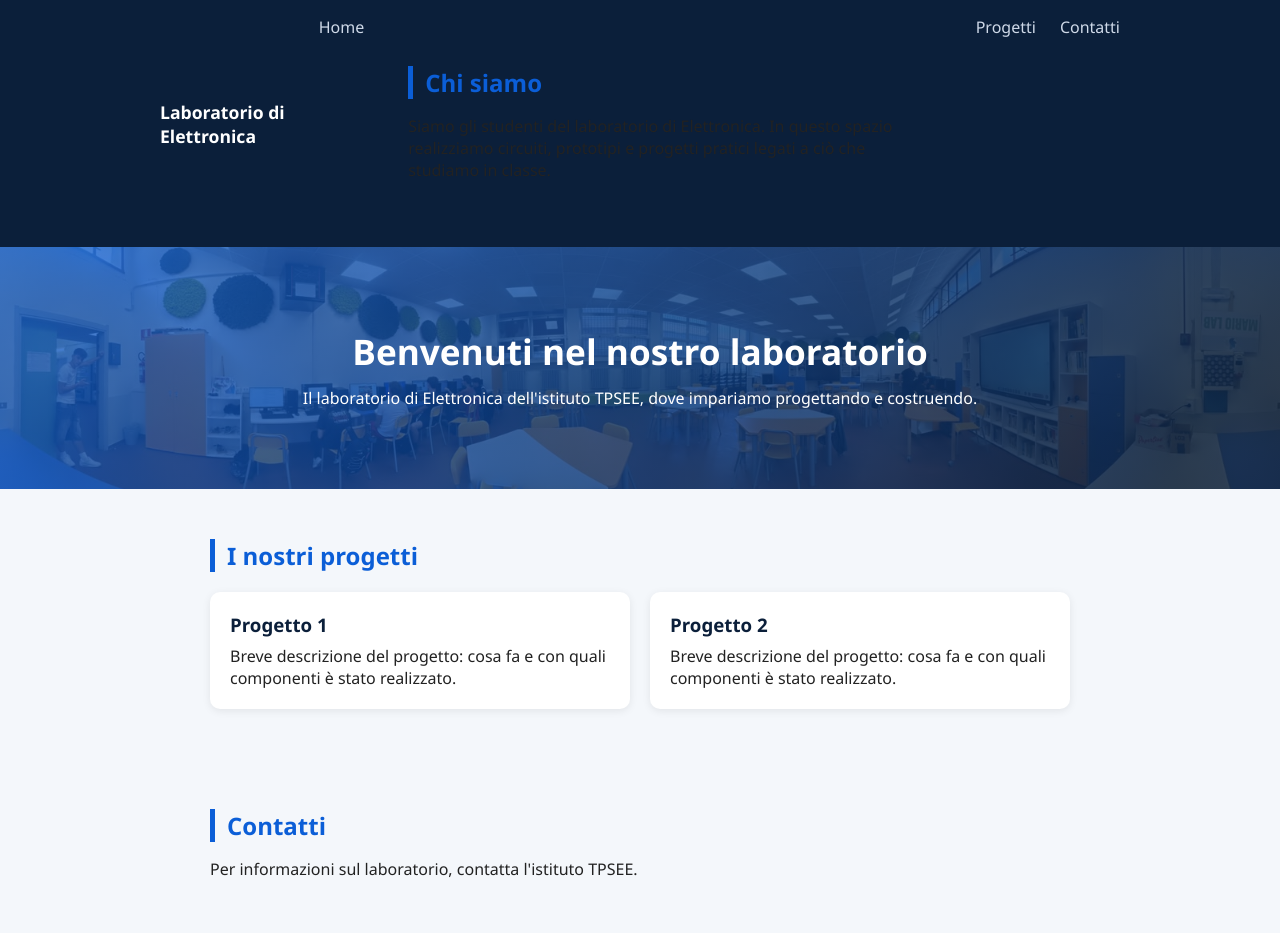
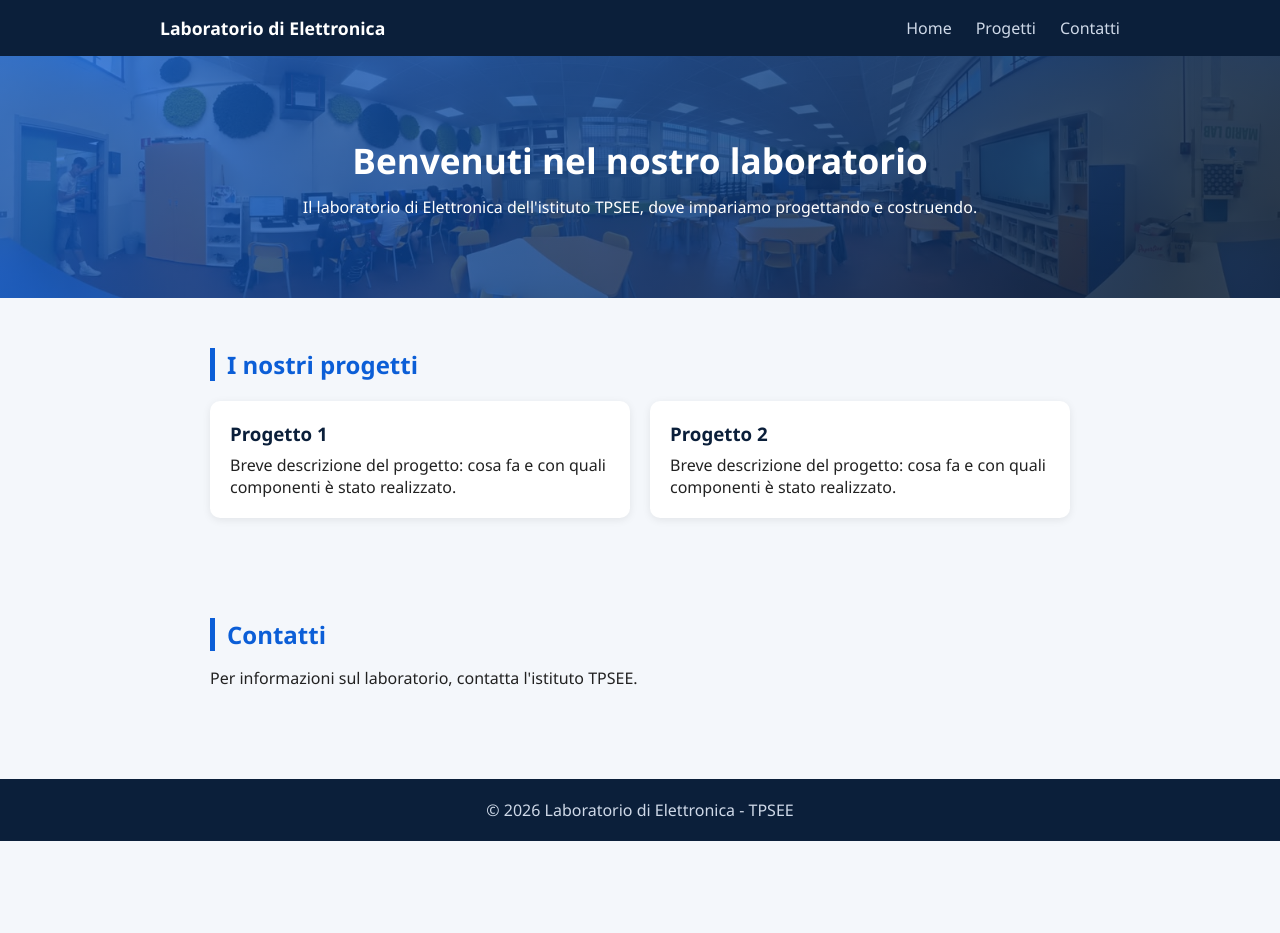
Before and after one commit to mohamedwaelabdelhafizfadlawadalla-cell/laboratorio-di-scuola-, a plain HTML site: page index.html in a window 1280 px wide. Shown: the top 933 px of the page. After the commit the page ends 841 px from the top, so only its background shows below. Drawn offline with Linux system fonts and the light colour scheme.

Commit message:
Remove 'Chi siamo' section from index.html
Removed 'Chi siamo' section from the navigation.

```diff
--- a/index.html
+++ b/index.html
@@ -13,10 +13,7 @@
       <div class="logo">Laboratorio di Elettronica</div>
       <ul>
         <li><a href="#home">Home</a></li>
-         <section id="chi-siamo" class="section">
-    <h2>Chi siamo</h2>
-    <p>Siamo gli studenti del laboratorio di Elettronica. In questo spazio realizziamo circuiti, prototipi e progetti pratici legati a ciò che studiamo in classe.</p>
-  </section>
+
         <li><a href="#progetti">Progetti</a></li>
         <li><a href="#contatti">Contatti</a></li>
       </ul>
```
